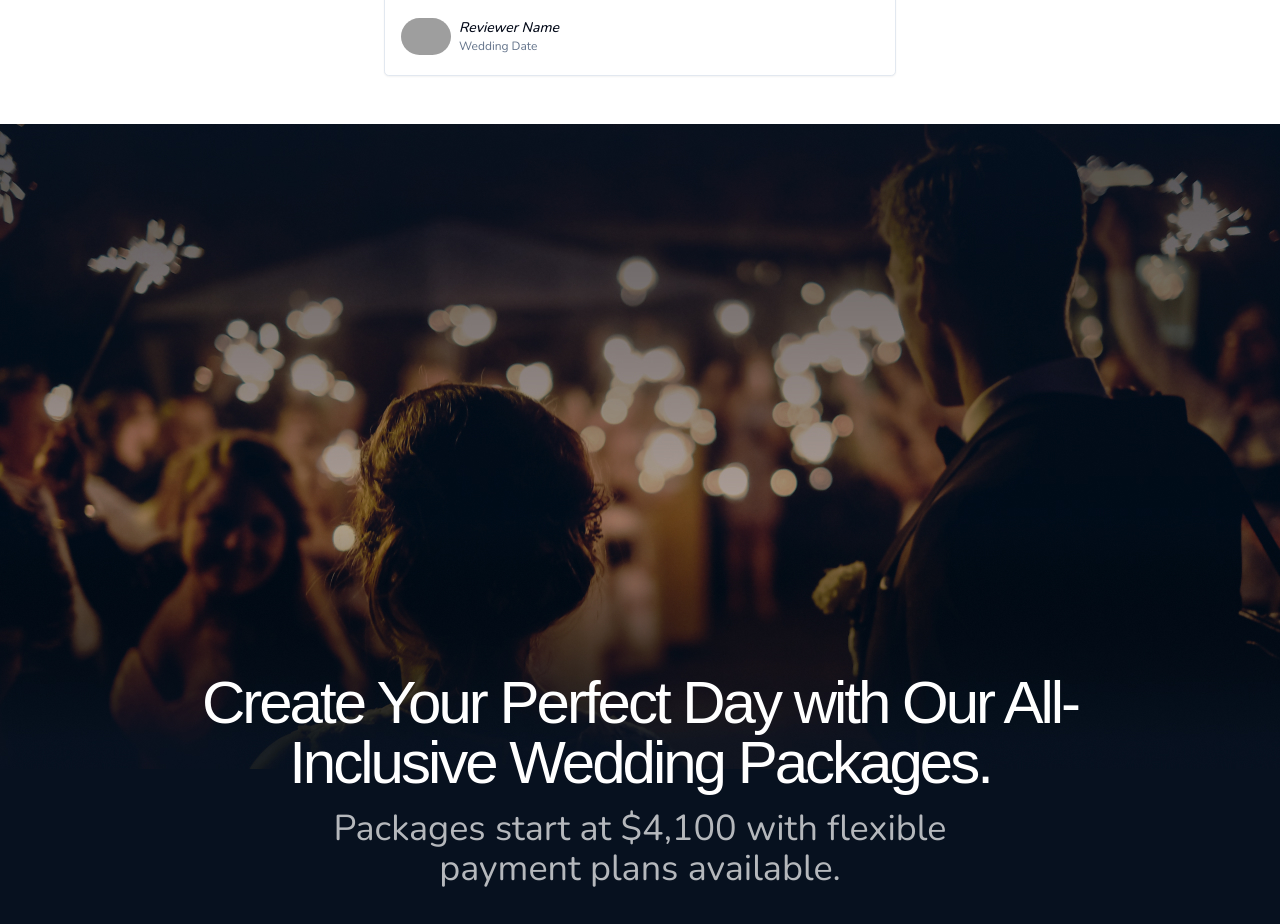
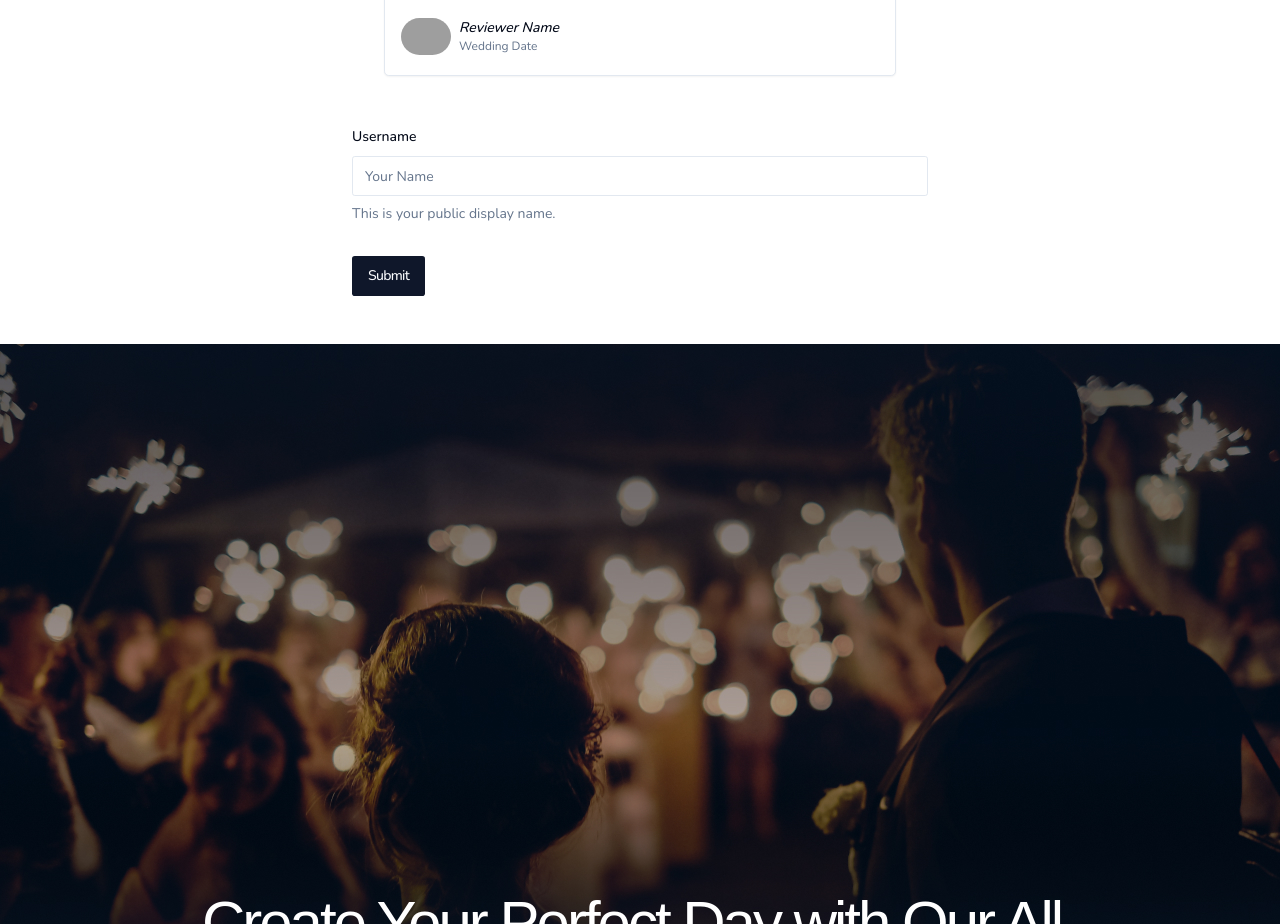
Before and after one commit to Dillonzellis/rlmaffairs-v4, a Next.js app: page /love-letters in a window 1280 px wide. Shown: the part 1120-2044 px from the top of the page. Built offline with nearby package versions, Linux system fonts and the light colour scheme; grey boxes are pictures that could not be loaded; a web font is replaced by a local one.

Commit message:
feat: rough form

```diff
--- a/package.json
+++ b/package.json
@@ -9,6 +9,8 @@
     "lint": "next lint"
   },
   "dependencies": {
+    "@hookform/resolvers": "^3.3.4",
+    "@radix-ui/react-label": "^2.0.2",
     "@radix-ui/react-slot": "^1.0.2",
     "class-variance-authority": "^0.7.0",
     "clsx": "^2.1.0",
@@ -19,11 +21,13 @@
     "next": "14.1.0",
     "react": "^18",
     "react-dom": "^18",
+    "react-hook-form": "^7.51.3",
     "react-simple-typewriter": "^5.0.1",
     "sharp": "^0.33.3",
     "tailwind-merge": "^2.2.1",
     "tailwindcss-animate": "^1.0.7",
-    "typewriter-effect": "^2.21.0"
+    "typewriter-effect": "^2.21.0",
+    "zod": "^3.23.5"
   },
   "devDependencies": {
     "@types/node": "^20",
--- a/src/app/love-letters/page.tsx
+++ b/src/app/love-letters/page.tsx
@@ -1,5 +1,6 @@
 import { MaxWidthWrapper } from "@/components/common/MaxWidthWrapper";
 import { MainHeader } from "@/components/common/typography/MainHeader";
+import { LetterForm } from "@/components/sections/love-letters/LetterForm";
 import { PageLetter } from "@/components/sections/love-letters/PageLetter";
 import { reviews } from "@/data/reviews";
 
@@ -22,6 +23,11 @@
           </div>
         </MaxWidthWrapper>
       </section>
+      <section>
+        <MaxWidthWrapper>
+          <LetterForm />
+        </MaxWidthWrapper>
+      </section>
     </main>
   );
 }
--- /dev/null
+++ b/src/components/common/ui/form.tsx
@@ -0,0 +1,176 @@
+import * as React from "react"
+import * as LabelPrimitive from "@radix-ui/react-label"
+import { Slot } from "@radix-ui/react-slot"
+import {
+  Controller,
+  ControllerProps,
+  FieldPath,
+  FieldValues,
+  FormProvider,
+  useFormContext,
+} from "react-hook-form"
+
+import { cn } from "@/lib/utils"
+import { Label } from "@/components/common/ui/label"
+
+const Form = FormProvider
+
+type FormFieldContextValue<
+  TFieldValues extends FieldValues = FieldValues,
+  TName extends FieldPath<TFieldValues> = FieldPath<TFieldValues>
+> = {
+  name: TName
+}
+
+const FormFieldContext = React.createContext<FormFieldContextValue>(
+  {} as FormFieldContextValue
+)
+
+const FormField = <
+  TFieldValues extends FieldValues = FieldValues,
+  TName extends FieldPath<TFieldValues> = FieldPath<TFieldValues>
+>({
+  ...props
+}: ControllerProps<TFieldValues, TName>) => {
+  return (
+    <FormFieldContext.Provider value={{ name: props.name }}>
+      <Controller {...props} />
+    </FormFieldContext.Provider>
+  )
+}
+
+const useFormField = () => {
+  const fieldContext = React.useContext(FormFieldContext)
+  const itemContext = React.useContext(FormItemContext)
+  const { getFieldState, formState } = useFormContext()
+
+  const fieldState = getFieldState(fieldContext.name, formState)
+
+  if (!fieldContext) {
+    throw new Error("useFormField should be used within <FormField>")
+  }
+
+  const { id } = itemContext
+
+  return {
+    id,
+    name: fieldContext.name,
+    formItemId: `${id}-form-item`,
+    formDescriptionId: `${id}-form-item-description`,
+    formMessageId: `${id}-form-item-message`,
+    ...fieldState,
+  }
+}
+
+type FormItemContextValue = {
+  id: string
+}
+
+const FormItemContext = React.createContext<FormItemContextValue>(
+  {} as FormItemContextValue
+)
+
+const FormItem = React.forwardRef<
+  HTMLDivElement,
+  React.HTMLAttributes<HTMLDivElement>
+>(({ className, ...props }, ref) => {
+  const id = React.useId()
+
+  return (
+    <FormItemContext.Provider value={{ id }}>
+      <div ref={ref} className={cn("space-y-2", className)} {...props} />
+    </FormItemContext.Provider>
+  )
+})
+FormItem.displayName = "FormItem"
+
+const FormLabel = React.forwardRef<
+  React.ElementRef<typeof LabelPrimitive.Root>,
+  React.ComponentPropsWithoutRef<typeof LabelPrimitive.Root>
+>(({ className, ...props }, ref) => {
+  const { error, formItemId } = useFormField()
+
+  return (
+    <Label
+      ref={ref}
+      className={cn(error && "text-destructive", className)}
+      htmlFor={formItemId}
+      {...props}
+    />
+  )
+})
+FormLabel.displayName = "FormLabel"
+
+const FormControl = React.forwardRef<
+  React.ElementRef<typeof Slot>,
+  React.ComponentPropsWithoutRef<typeof Slot>
+>(({ ...props }, ref) => {
+  const { error, formItemId, formDescriptionId, formMessageId } = useFormField()
+
+  return (
+    <Slot
+      ref={ref}
+      id={formItemId}
+      aria-describedby={
+        !error
+          ? `${formDescriptionId}`
+          : `${formDescriptionId} ${formMessageId}`
+      }
+      aria-invalid={!!error}
+      {...props}
+    />
+  )
+})
+FormControl.displayName = "FormControl"
+
+const FormDescription = React.forwardRef<
+  HTMLParagraphElement,
+  React.HTMLAttributes<HTMLParagraphElement>
+>(({ className, ...props }, ref) => {
+  const { formDescriptionId } = useFormField()
+
+  return (
+    <p
+      ref={ref}
+      id={formDescriptionId}
+      className={cn("text-sm text-muted-foreground", className)}
+      {...props}
+    />
+  )
+})
+FormDescription.displayName = "FormDescription"
+
+const FormMessage = React.forwardRef<
+  HTMLParagraphElement,
+  React.HTMLAttributes<HTMLParagraphElement>
+>(({ className, children, ...props }, ref) => {
+  const { error, formMessageId } = useFormField()
+  const body = error ? String(error?.message) : children
+
+  if (!body) {
+    return null
+  }
+
+  return (
+    <p
+      ref={ref}
+      id={formMessageId}
+      className={cn("text-sm font-medium text-destructive", className)}
+      {...props}
+    >
+      {body}
+    </p>
+  )
+})
+FormMessage.displayName = "FormMessage"
+
+export {
+  useFormField,
+  Form,
+  FormItem,
+  FormLabel,
+  FormControl,
+  FormDescription,
+  FormMessage,
+  FormField,
+}
--- /dev/null
+++ b/src/components/common/ui/input.tsx
@@ -0,0 +1,25 @@
+import * as React from "react"
+
+import { cn } from "@/lib/utils"
+
+export interface InputProps
+  extends React.InputHTMLAttributes<HTMLInputElement> {}
+
+const Input = React.forwardRef<HTMLInputElement, InputProps>(
+  ({ className, type, ...props }, ref) => {
+    return (
+      <input
+        type={type}
+        className={cn(
+          "flex h-10 w-full rounded-md border border-input bg-background px-3 py-2 text-sm ring-offset-background file:border-0 file:bg-transparent file:text-sm file:font-medium placeholder:text-muted-foreground focus-visible:outline-none focus-visible:ring-2 focus-visible:ring-ring focus-visible:ring-offset-2 disabled:cursor-not-allowed disabled:opacity-50",
+          className
+        )}
+        ref={ref}
+        {...props}
+      />
+    )
+  }
+)
+Input.displayName = "Input"
+
+export { Input }
--- /dev/null
+++ b/src/components/common/ui/label.tsx
@@ -0,0 +1,26 @@
+"use client"
+
+import * as React from "react"
+import * as LabelPrimitive from "@radix-ui/react-label"
+import { cva, type VariantProps } from "class-variance-authority"
+
+import { cn } from "@/lib/utils"
+
+const labelVariants = cva(
+  "text-sm font-medium leading-none peer-disabled:cursor-not-allowed peer-disabled:opacity-70"
+)
+
+const Label = React.forwardRef<
+  React.ElementRef<typeof LabelPrimitive.Root>,
+  React.ComponentPropsWithoutRef<typeof LabelPrimitive.Root> &
+    VariantProps<typeof labelVariants>
+>(({ className, ...props }, ref) => (
+  <LabelPrimitive.Root
+    ref={ref}
+    className={cn(labelVariants(), className)}
+    {...props}
+  />
+))
+Label.displayName = LabelPrimitive.Root.displayName
+
+export { Label }
--- /dev/null
+++ b/src/components/sections/love-letters/LetterForm.tsx
@@ -0,0 +1,65 @@
+"use client";
+
+import { zodResolver } from "@hookform/resolvers/zod";
+import { useForm } from "react-hook-form";
+import { z } from "zod";
+
+import { Button } from "@/components/common/ui/button";
+import {
+  Form,
+  FormControl,
+  FormDescription,
+  FormField,
+  FormItem,
+  FormLabel,
+  FormMessage,
+} from "@/components/common/ui/form";
+import { Input } from "@/components/common/ui/input";
+
+const formSchema = z.object({
+  username: z.string().min(2, {
+    message: "Username must be at least 2 characters.",
+  }),
+});
+
+export function LetterForm() {
+  const form = useForm<z.infer<typeof formSchema>>({
+    resolver: zodResolver(formSchema),
+    defaultValues: {
+      username: "",
+    },
+  });
+
+  // 2. Define a submit handler.
+  function onSubmit(values: z.infer<typeof formSchema>) {
+    // Do something with the form values.
+    // ✅ This will be type-safe and validated.
+    console.log(values);
+  }
+
+  return (
+    <div className="mx-auto mb-12 max-w-xl">
+      <Form {...form}>
+        <form onSubmit={form.handleSubmit(onSubmit)} className="space-y-8">
+          <FormField
+            control={form.control}
+            name="username"
+            render={({ field }) => (
+              <FormItem>
+                <FormLabel>Username</FormLabel>
+                <FormControl>
+                  <Input placeholder="Your Name" {...field} />
+                </FormControl>
+                <FormDescription>
+                  This is your public display name.
+                </FormDescription>
+                <FormMessage />
+              </FormItem>
+            )}
+          />
+          <Button type="submit">Submit</Button>
+        </form>
+      </Form>
+    </div>
+  );
+}
--- /dev/null
+++ b/src/lib/letter-validator.ts
@@ -0,0 +1,7 @@
+import { z } from "zod";
+
+export const letterFormSchema = z.object({
+  name: z.string().min(2).max(50),
+  weddingDate: z.string().min(2).max(50),
+  message: z.string().min(2).max(500),
+});
```
Also changed, not shown: 1 other file (tests, documents, lock files or other folders).
